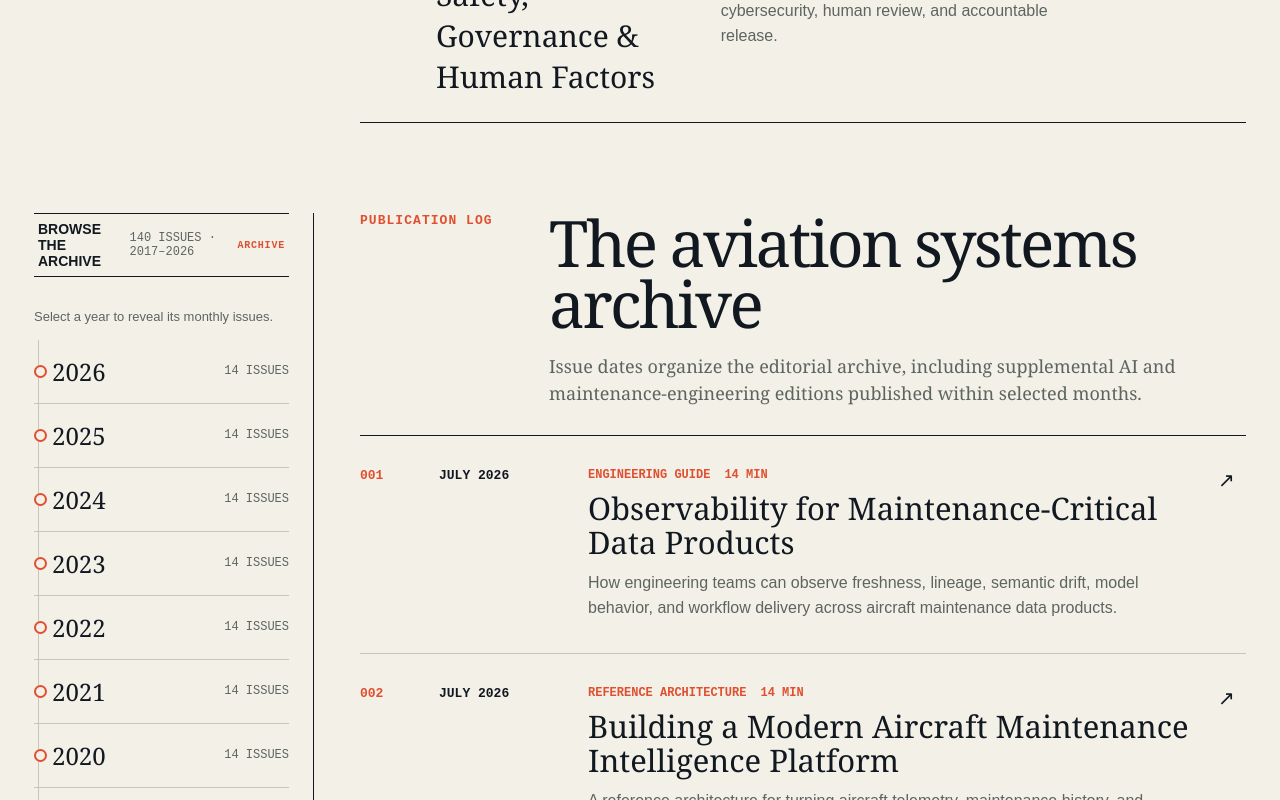
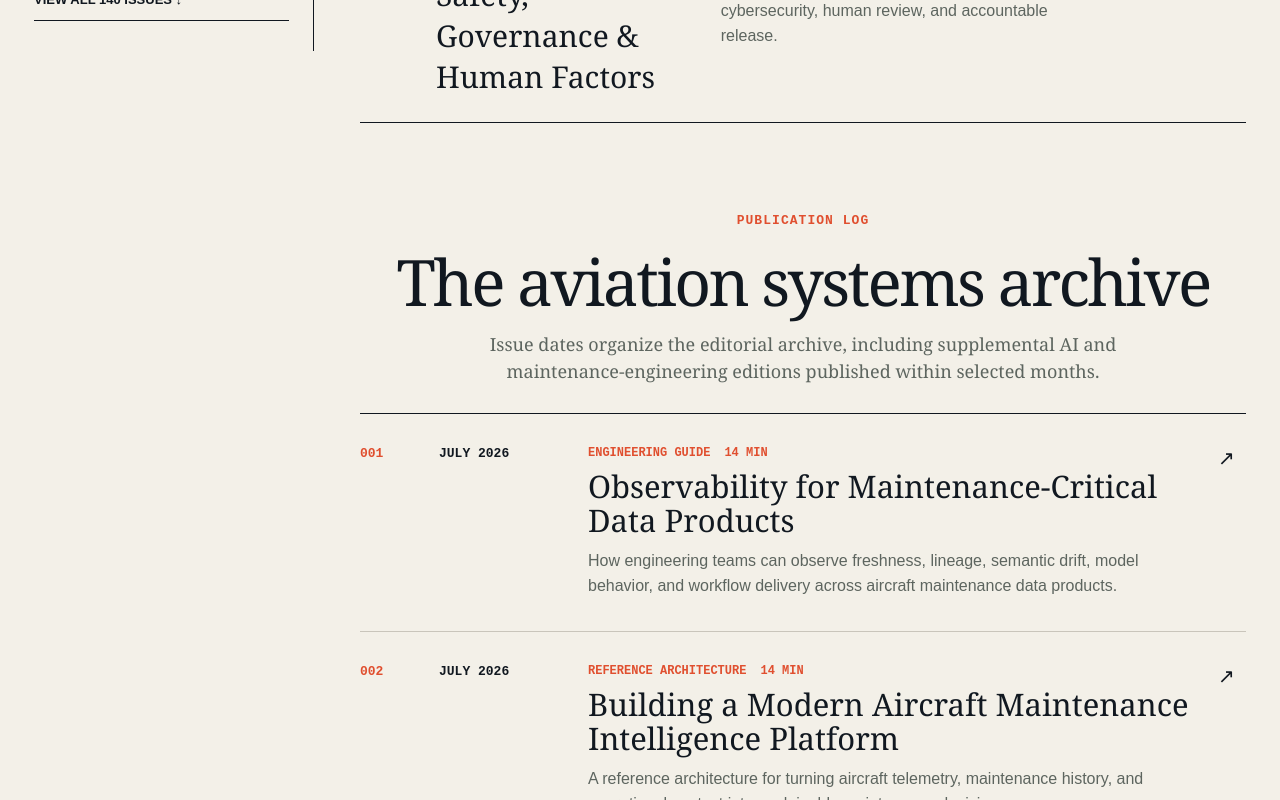
Before and after one commit to ckoredla/CK_Docs, a Next.js app: page / in a window 1280 px wide. Shown: the part 1840-2640 px from the top of the page. Built offline with nearby package versions, Linux system fonts and the light colour scheme.

Commit message:
refine archive and publication layout

```diff
--- a/app/globals.css
+++ b/app/globals.css
@@ -35,10 +35,10 @@ main { width: min(1480px, 100%); margin: 0 auto; padding: 0 34px 46px; }
 .navlinks a:hover { border-color: var(--ink); }
 .layout { display:grid; grid-template-columns:280px minmax(0,1fr); column-gap:46px; }
 .main-column { display:contents; }
-.hero { grid-column:1/-1; order:1; }
-.year-rail { grid-column:1; order:2; }
-.research-index { grid-column:2; order:2; }
-.publications { grid-column:2; order:3; }
+.hero { grid-column:1/-1; grid-row:1; order:1; }
+.year-rail { grid-column:1; grid-row:2 / span 2; order:2; }
+.research-index { grid-column:2; grid-row:2; order:2; }
+.publications { grid-column:2; grid-row:3; order:3; }
 .hero { position:relative; min-height:0; padding:38px 0 54px; border-bottom:1px solid var(--ink); }
 .issue-line { display: flex; justify-content: space-between; padding-bottom: 13px; border-bottom: 1px solid var(--line); color: var(--muted); font-family: 'Courier New', monospace; font-size: 13px; }
 .eyebrow { margin: 48px 0 12px; color: var(--accent); font-family: 'Courier New', monospace; font-size: 12px; font-weight: 700; letter-spacing: .08em; text-transform: uppercase; }
@@ -99,7 +99,9 @@ h2 { margin: 0; font-family: Georgia, 'Times New Roman', serif; font-size: clamp
 .topic-row:hover h3,.topic-row:hover .topic-arrow { color: var(--accent); }
 .topic-arrow, .publication-arrow { font-size: 20px; }
 .publications { padding-bottom: 70px; }
-.archive-header { align-items: start; }
+.archive-header { grid-template-columns:1fr; justify-items:center; align-items:start; text-align:center; }
+.archive-header > span { justify-self:center; }
+.archive-header > div { display:grid; justify-items:center; }
 .archive-header p { max-width: 760px; margin: 20px 0 0; color: var(--muted); font-family: Georgia, 'Times New Roman', serif; font-size: 20px; line-height: 1.55; }
 .publication { display: grid; grid-template-columns: 55px 125px 1fr 28px; gap: 24px; align-items: start; padding: 32px 0; border-bottom: 1px solid var(--line); }
 .publication:hover { background: var(--accent-soft); }
@@ -277,7 +279,7 @@ h2 { margin: 0; font-family: Georgia, 'Times New Roman', serif; font-size: clamp
 .authority-band strong { font-family: 'Courier New', monospace; text-transform: uppercase; }
 .authority-band span { color: #dce8ef; font-family: Georgia, 'Times New Roman', serif; }
 
-@media (max-width: 1050px) { .layout { grid-template-columns:1fr; } .hero,.year-rail,.research-index,.publications { grid-column:1; } .year-rail { margin-top:24px; padding-right:0; border-right:0; border-top:1px solid var(--ink); border-bottom:1px solid var(--ink); } .archive-drawer { position:static; } .archive-drawer>summary { border:0; } .archive-drawer>summary::after { content:'+'; font:400 24px Arial,sans-serif; } .archive-drawer[open]>summary::after { content:'−'; } .archive-drawer:not([open])>.rail-sticky { display:none !important; } .archive-drawer[open]>.rail-sticky { display:block !important; } .rail-sticky { position:static; padding-left:0; } .year-list { display:grid; grid-template-columns:repeat(2,1fr); gap:0 24px; } }
+@media (max-width: 1050px) { .layout { grid-template-columns:1fr; } .hero,.year-rail,.research-index,.publications { grid-column:1; grid-row:auto; } .year-rail { margin-top:24px; padding-right:0; border-right:0; border-top:1px solid var(--ink); border-bottom:1px solid var(--ink); } .archive-drawer { position:static; } .archive-drawer>summary { border:0; } .archive-drawer>summary::after { content:'+'; font:400 24px Arial,sans-serif; } .archive-drawer[open]>summary::after { content:'−'; } .archive-drawer:not([open])>.rail-sticky { display:none !important; } .archive-drawer[open]>.rail-sticky { display:block !important; } .rail-sticky { position:static; padding-left:0; } .year-list { display:grid; grid-template-columns:repeat(2,1fr); gap:0 24px; } }
 @media (max-width: 1320px) { .article-toc { display: none; } }
 @media (max-width: 760px) {
   main { width:100%; max-width:100%; padding:0 18px 36px; }
```
